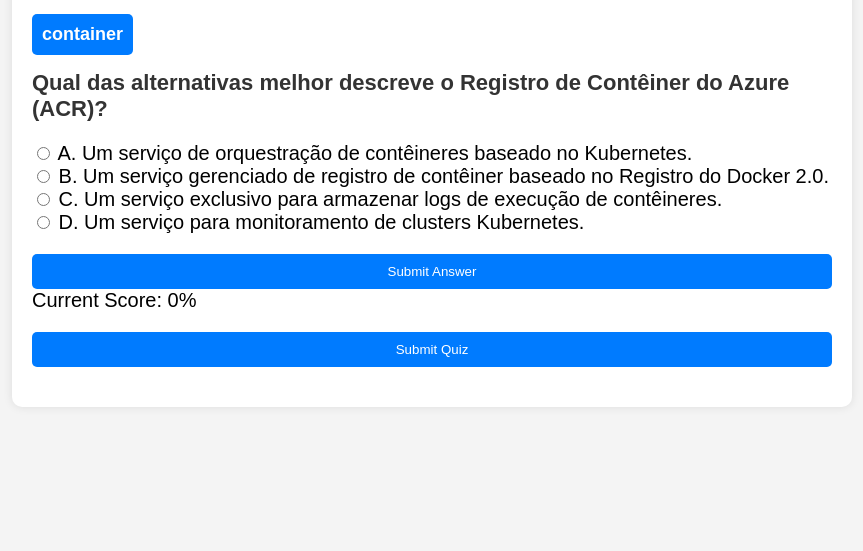
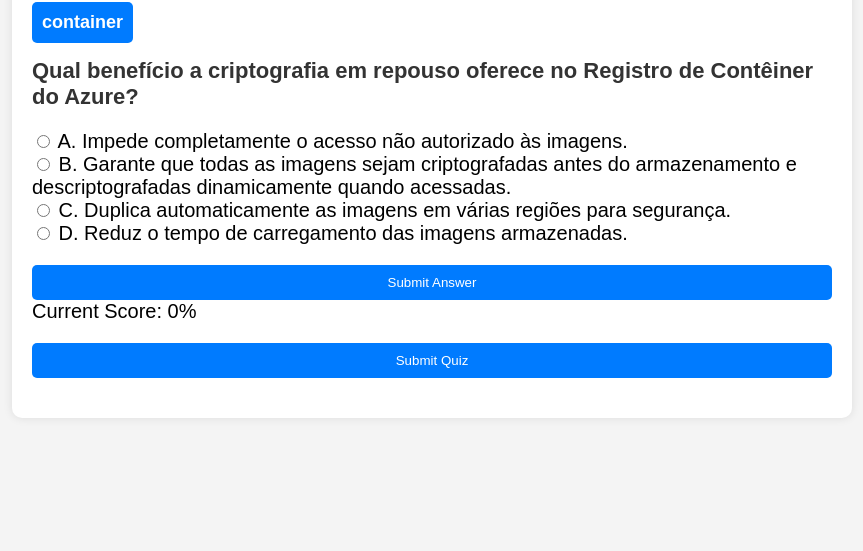
Before and after one commit to edveloso/Simuladotogaf, a plain HTML site: page index.html in a window 1280 px wide. Shown: the part 249-800 px from the top of the page, without its empty margins (208-1071 px from the left). Drawn offline with Linux system fonts and the light colour scheme.

Commit message:
Atualizar o index.html

```diff
--- a/index.html
+++ b/index.html
@@ -16,7 +16,7 @@
     </div>
     <!-- <script src="questions.js"></script> Another source for questions  -->
     <!-- <script src="questionsSe7ti.js"></script> Questions from Se7ti training -->
-    <script src="container.js"></script>
+    <script src="container2.js"></script>
     <script src="script.js"></script>
 </body>
 </html>
```
